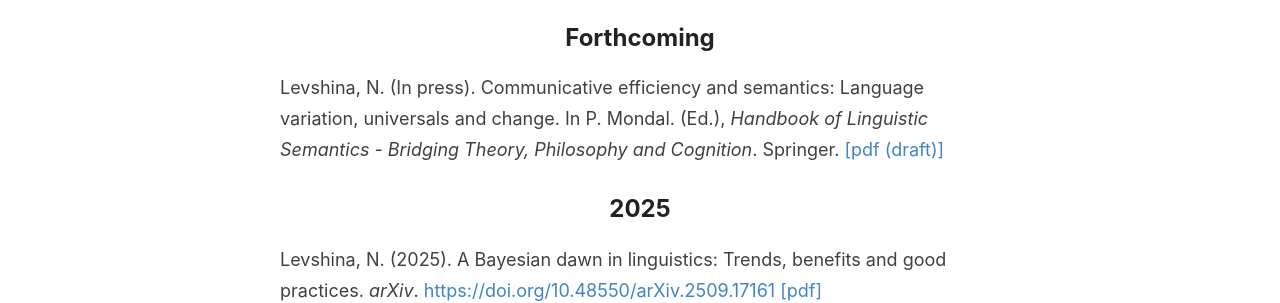
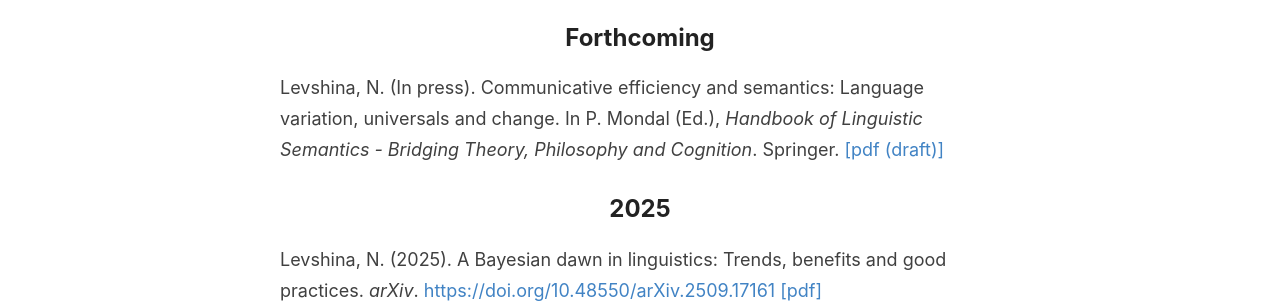
Before and after one commit to levshina/levshina.github.io, a Jekyll site: the page built from _pages/publications.md, in a window 1280 px wide. Shown: the part 334-637 px from the top of the page. Built offline with Jekyll 4.4.1, drawn with Linux system fonts in a browser that asks for light colours.

```diff
--- a/_pages/publications.md
+++ b/_pages/publications.md
@@ -7,7 +7,7 @@ title: Publications
 
 ## Forthcoming
 
-Levshina, N. (In press). Communicative efficiency and semantics: Language variation, universals and change. In P. Mondal. (Ed.), <i>Handbook of Linguistic Semantics - Bridging Theory, Philosophy and Cognition</i>. Springer. <a target="_blank" href="/docs/Levshina2026_HandbookLinguisticSemantics.pdf"> [pdf (draft)] </a>
+Levshina, N. (In press). Communicative efficiency and semantics: Language variation, universals and change. In P. Mondal (Ed.), <i>Handbook of Linguistic Semantics - Bridging Theory, Philosophy and Cognition</i>. Springer. <a target="_blank" href="/docs/Levshina2026_HandbookLinguisticSemantics.pdf"> [pdf (draft)] </a>
 
 ## 2025
 Levshina, N. (2025). A Bayesian dawn in linguistics: Trends, benefits and good practices. <i>arXiv</i>.
```
